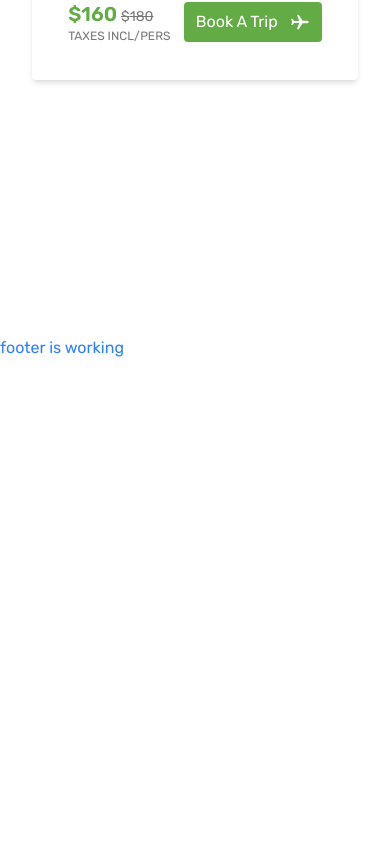
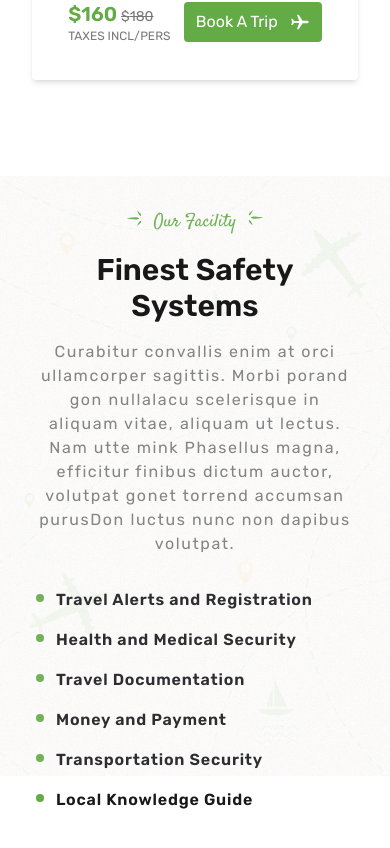
Before and after one commit to Shabbir404/next_go, a React (Vite) app: page / in a window 390 px wide. Shown: the part 7951-8799 px from the top of the page. Before the commit the page ends 8311 px from the top, so only its background shows below. Built offline with nearby package versions, Linux system fonts and the light colour scheme.

Commit message:
booking side and branding section

```diff
--- /dev/null
+++ b/Home_Layers/ForthLayer.jsx
@@ -0,0 +1,102 @@
+import '../style.css'
+import bg from '../src/assets/bgPlane.png'
+import leaf from '../src/assets/result.svg'
+import { GoDotFill } from "react-icons/go";
+
+const ForthLayer = () => {
+
+    const newFacilities = [
+        {
+            "name": "Travel Alerts and Registration",
+            "category": "Travel Support",
+            "description": "Stay informed about travel alerts and register for important updates."
+        },
+        {
+            "name": "Health and Medical Security",
+            "category": "Health Services",
+            "description": "Access to medical assistance and security services during travel."
+        },
+        {
+            "name": "Travel Documentation",
+            "category": "Documentation",
+            "description": "Assistance with travel documents like passports, visas, and insurance."
+        },
+        {
+            "name": "Money and Payment",
+            "category": "Financial Services",
+            "description": "Support with currency exchange, payments, and budgeting while traveling."
+        },
+        {
+            "name": "Transportation Security",
+            "category": "Security",
+            "description": "Ensure your safety during transportation by providing up-to-date security information."
+        },
+        {
+            "name": "Local Knowledge Guide",
+            "category": "Local Information",
+            "description": "Guide to local culture, attractions, restaurants, and emergency contacts."
+        }
+    ];
+
+
+    return (
+        <div>
+            <div className='mt-20'>
+                <div className='flex justify-center'>
+                    <div className='absolute md:h-[400px] md:w-[200px] mt-20
+            bg-[#D0D0D0] w-48 rounded-xl'>
+                    </div>
+                </div>
+                <div className='flex flex-col md:flex-row'>
+                    <div className="w-full md:w-6/12 h-[600px] md:h-[689px] relative">
+                        <div className='p-8 md:p-20 absolute'>
+                            <div className='flex gap-3 justify-center md:justify-start text-[#63AB45]'>
+                                <img className='w-[15px] h-[20px]' src={leaf} alt="" />
+                                <h1 className='satisfy text-lg md:text-xl'>
+                                    Our Facility
+                                </h1>
+                                <img className='rotate-180 w-[15px] h-[20px]' src={leaf} alt="" />
+                            </div>
+                            <div>
+                                <h1 className='md:text-5xl text-center md:text-start text-3xl mt-4 text-black font-semibold'>Finest Safety Systems</h1>
+                                <p className='mt-4 text-center md:text-start text-[#787878] tracking-widest md:w-[548px]'>
+                                    Curabitur convallis enim at orci ullamcorper sagittis. Morbi porand gon
+                                    nullalacu scelerisque in aliquam vitae, aliquam ut lectus. Nam utte mink
+                                    Phasellus magna, efficitur finibus dictum auctor, volutpat gonet torrend
+                                    accumsan purusDon luctus nunc non dapibus volutpat.
+                                </p>
+                                <div className='grid grid-cols-1 md:grid-cols-2 mt-4'>
+                                    {
+                                        newFacilities.map((facility, i) => {
+                                            return (
+                                                <div className='mt-4 flex gap-2 font-semibold' key={i}>
+                                                    <GoDotFill className='mt-0.5 text-[#63AB45]'></GoDotFill>
+                                                    <h1 className='tracking-wider'>{facility.name}</h1>
+                                                </div>
+                                            );
+                                        })
+                                    }
+                                </div>
+                            </div>
+                        </div>
+                        <div className="absolute inset-0 bg-[#EAEAEA] opacity-10"></div>
+                        <img src={bg} alt="" className='w-full h-full object-cover' />
+                    </div>
+                    <div className='bg-[#C4C4C4] hidden md:flex justify-center md:block w-full md:w-6/12 h-screen md:h-[582px] relative'>
+                        <div className='w-28 h-28 border mt-64 rounded-full bg-white border-[#63AB45]'>
+                            <h1 className='text-black text-center mt-10'>Your logo</h1>
+                        </div>
+                    </div>
+                </div>
+            </div>
+
+
+
+
+
+
+        </div>
+    );
+};
+
+export default ForthLayer;
--- a/Home_Layers/SecondLayer.jsx
+++ b/Home_Layers/SecondLayer.jsx
@@ -2,6 +2,7 @@ import '../style.css'
 import { TbTargetArrow } from "react-icons/tb";
 import { motion } from "framer-motion";
 import ThirdLayer from './ThirdLayer';
+import ForthLayer from './ForthLayer';
 
 const SecondLayer = () => {
     return (
@@ -115,6 +116,7 @@ const SecondLayer = () => {
                 </div>
             </div>
             <ThirdLayer></ThirdLayer>
+            <ForthLayer></ForthLayer>
         </div>
 
 
--- a/style.css
+++ b/style.css
@@ -24,3 +24,16 @@ body {
     overflow-x: hidden;
     width: 100%;
 }
+
+
+.overleyImg {
+    position: absolute;
+    top: 0;
+    left: 0;
+    right: 0;
+    bottom: 0;
+    background-image: url(./src/assets/bgPlane.png);
+    background-size: cover;
+    background-position: center;
+    background-repeat: no-repeat;
+}
```
Also changed, not shown: src/assets/bgPlane.png (added).
